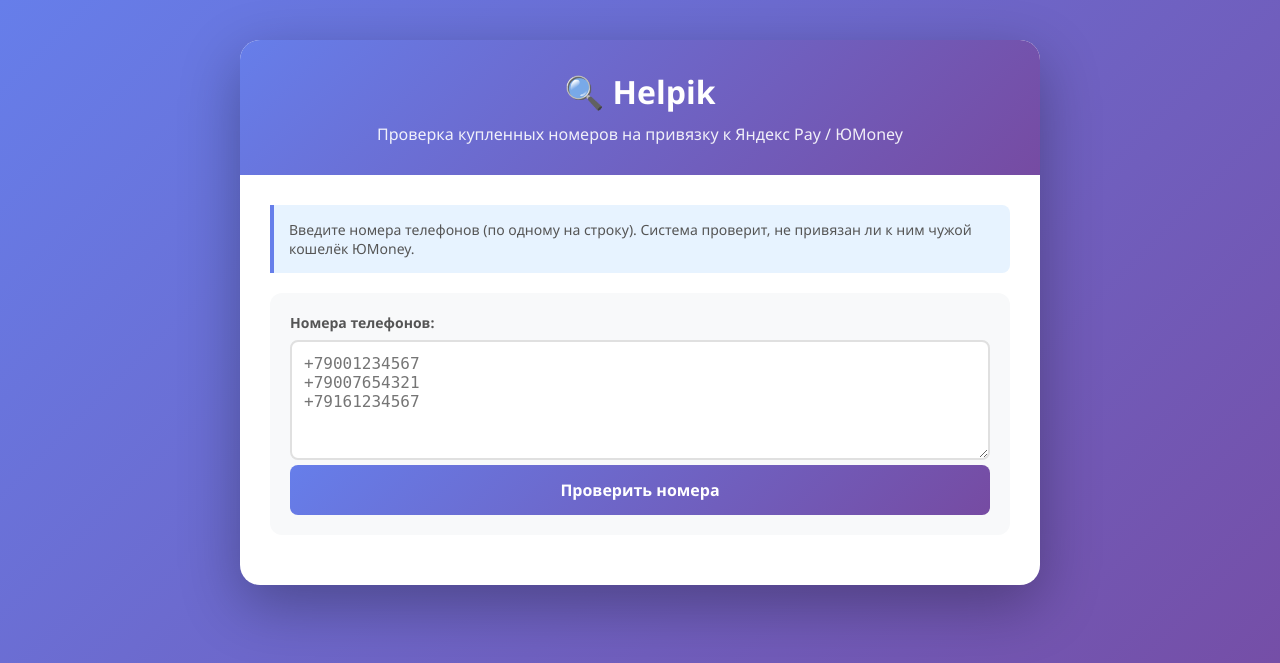
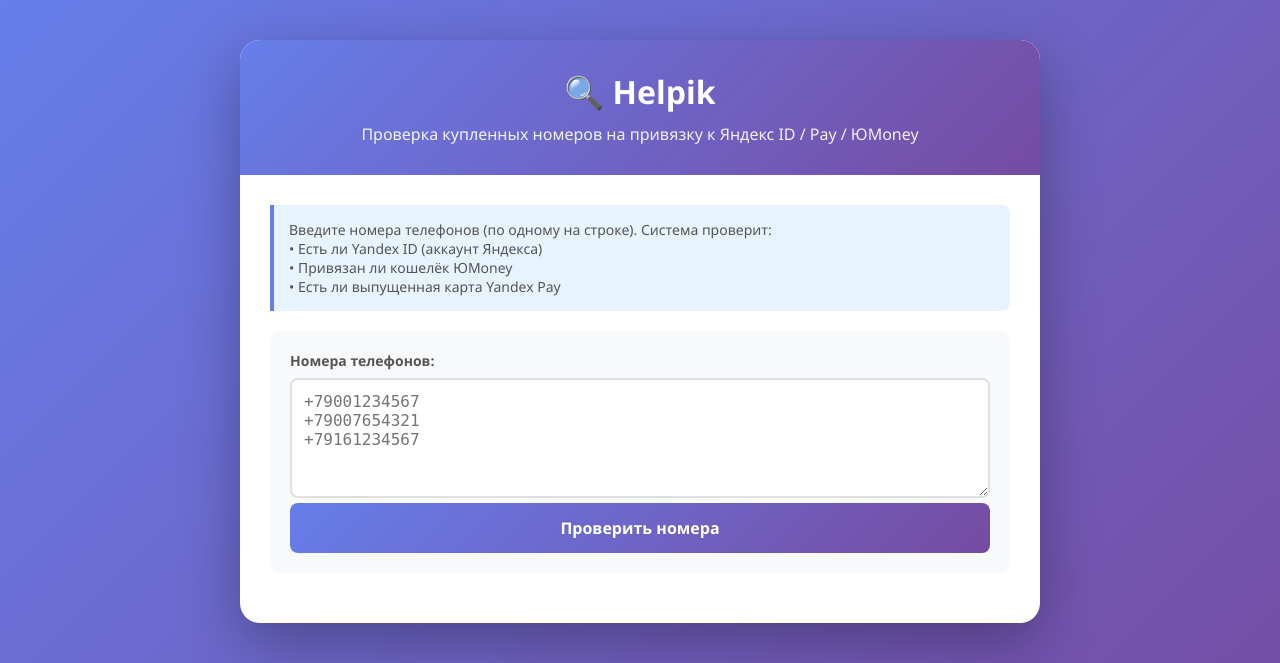
Before and after one commit to goasha13-stack/helpik-api, a Flask app: page / in a window 1280 px wide. Shown: the top 663 px of the page. Run offline with Flask 3, Linux system fonts and the light colour scheme.

Commit message:
index.html

```diff
--- a/templates/index.html
+++ b/templates/index.html
@@ -149,6 +149,32 @@
         .badge.clean { background: #28a745; color: white; }
         .badge.occupied { background: #dc3545; color: white; }
 
+        .service-status {
+            font-size: 14px;
+            color: #666;
+            margin-top: 10px;
+            line-height: 1.6;
+        }
+
+        .service-status .service-item {
+            display: flex;
+            align-items: center;
+            gap: 8px;
+            margin-bottom: 4px;
+        }
+
+        .service-status .icon {
+            font-size: 16px;
+        }
+
+        .service-details {
+            font-size: 12px;
+            color: #888;
+            margin-top: 8px;
+            padding-top: 8px;
+            border-top: 1px solid rgba(0,0,0,0.1);
+        }
+
         .loading {
             text-align: center;
             padding: 40px;
@@ -180,7 +206,6 @@
             color: #555;
         }
 
-        /* Стили для debug */
         .debug-info {
             margin-top: 15px;
             padding: 10px;
@@ -210,12 +235,15 @@
     <div class="container">
         <div class="header">
             <h1>🔍 Helpik</h1>
-            <p>Проверка купленных номеров на привязку к Яндекс Pay / ЮMoney</p>
+            <p>Проверка купленных номеров на привязку к Яндекс ID / Pay / ЮMoney</p>
         </div>
 
         <div class="content">
             <div class="help-text">
-                Введите номера телефонов (по одному на строку). Система проверит, не привязан ли к ним чужой кошелёк ЮMoney.
+                Введите номера телефонов (по одному на строке). Система проверит:
+                <br>• Есть ли Yandex ID (аккаунт Яндекса)
+                <br>• Привязан ли кошелёк ЮMoney
+                <br>• Есть ли выпущенная карта Yandex Pay
             </div>
 
             <div class="input-section">
@@ -277,7 +305,15 @@
                     </div>
                 `;
 
-                const phonesHtml = data.results.map(r => `
+                const phonesHtml = data.results.map(r => {
+                    const yandexIdIcon = r.has_yandex_id ? '❌' : '✅';
+                    const yandexIdText = r.has_yandex_id ? 'Yandex ID: ЗАНЯТ' : 'Yandex ID: чисто';
+                    const yoomoneyIcon = r.has_yoomoney ? '❌' : '✅';
+                    const yoomoneyText = r.has_yoomoney ? 'ЮMoney: ЗАНЯТ' : 'ЮMoney: чисто';
+                    const yandexPayIcon = r.has_yandex_pay ? '❌' : '✅';
+                    const yandexPayText = r.has_yandex_pay ? 'Yandex Pay: ЗАНЯТ' : 'Yandex Pay: чисто';
+
+                    return `
                     <div class="phone-card ${r.is_clean ? 'clean' : 'occupied'}">
                         <div class="phone-header">
                             <span class="phone-number">${r.phone}</span>
@@ -285,25 +321,45 @@
                                 ${r.is_clean ? '✅ ЧИСТЫЙ' : '❌ ЗАНЯТ'}
                             </span>
                         </div>
-                        <div style="font-size: 14px; color: #666; margin-top: 10px;">
-                            ${r.has_yoomoney ? '• Привязан кошелёк ЮMoney<br>' : '• Кошелёк не привязан'}
+                        <div class="service-status">
+                            <div class="service-item">
+                                <span class="icon">${yandexIdIcon}</span>
+                                <span>${yandexIdText}</span>
+                            </div>
+                            <div class="service-item">
+                                <span class="icon">${yoomoneyIcon}</span>
+                                <span>${yoomoneyText}</span>
+                            </div>
+                            <div class="service-item">
+                                <span class="icon">${yandexPayIcon}</span>
+                                <span>${yandexPayText}</span>
+                            </div>
                         </div>
+                        ${r.yandex_id_message || r.yoomoney_message || r.yandex_pay_message ? `
+                        <div class="service-details">
+                            ${r.yandex_id_message ? `<div>Yandex ID: ${r.yandex_id_message}</div>` : ''}
+                            ${r.yoomoney_message ? `<div>ЮMoney: ${r.yoomoney_message}</div>` : ''}
+                            ${r.yandex_pay_message ? `<div>Yandex Pay: ${r.yandex_pay_message}</div>` : ''}
+                        </div>
+                        ` : ''}
                         ${r.debug ? `
                         <details class="debug-info">
                             <summary>🔧 Debug (кликните чтобы развернуть)</summary>
                             <div class="debug-content">
-                                <strong>Status:</strong> ${r.debug.status || 'N/A'}<br>
-                                <strong>Error:</strong> ${r.debug.error || 'N/A'}<br>
-                                <strong>Has contract_amount:</strong> ${r.debug.has_contract_amount}<br>
-                                <strong>Has request_id:</strong> ${r.debug.has_request_id}<br>
+                                <strong>Yandex ID:</strong><br>
+                                ${JSON.stringify(r.debug.yandex_id, null, 2)}<br>
                                 <hr style="margin: 8px 0; border: none; border-top: 1px solid #dee2e6;">
-                                <strong>Full response:</strong><br>
-                                <pre style="margin-top: 5px; white-space: pre-wrap; word-break: break-all;">${JSON.stringify(r.debug.full_response, null, 2)}</pre>
+                                <strong>ЮMoney:</strong><br>
+                                Status: ${r.debug.yoomoney?.status || 'N/A'}<br>
+                                Error: ${r.debug.yoomoney?.error || 'N/A'}<br>
+                                <hr style="margin: 8px 0; border: none; border-top: 1px solid #dee2e6;">
+                                <strong>Yandex Pay:</strong><br>
+                                ${JSON.stringify(r.debug.yandex_pay, null, 2)}
                             </div>
                         </details>
                         ` : ''}
                     </div>
-                `).join('');
+                `}).join('');
 
                 results.innerHTML = statsHtml + phonesHtml;
 
```
